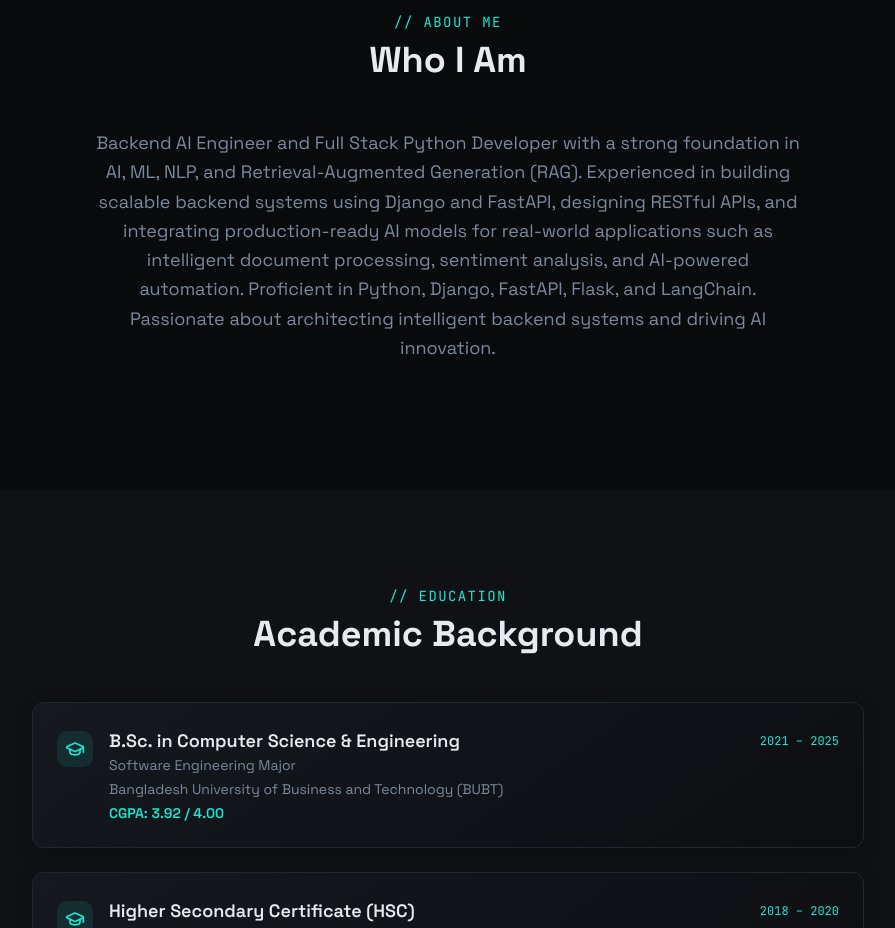
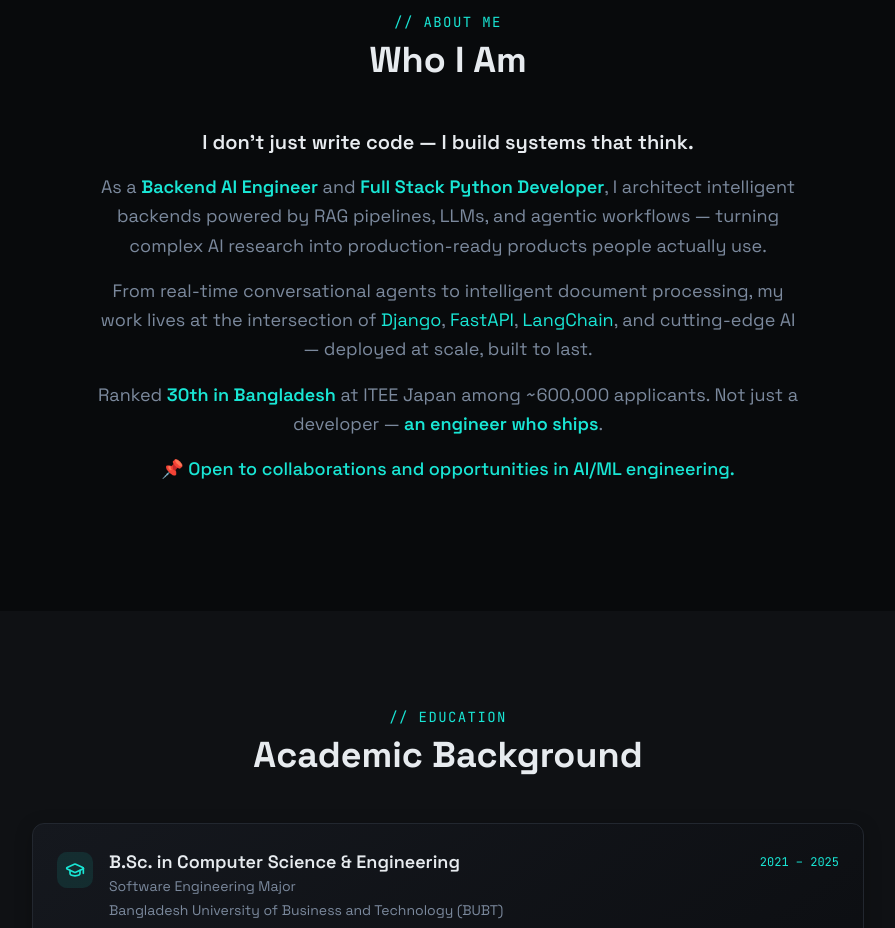
Before and after one commit to Arifuzzaman-Swapnil/Arifuzzaman-Swapnil-Portfolio, a React (Vite) app: page / in a window 1280 px wide. Shown: the part 980-1908 px from the top of the page, without its empty margins (192-1087 px from the left). Built offline with nearby package versions, Linux system fonts and the light colour scheme.

Commit message:
Update About Me Sections

```diff
--- a/index.html
+++ b/index.html
@@ -144,7 +144,7 @@
       "url": "https://md-arifuzzaman-swapnil.vercel.app",
       "image": "https://md-arifuzzaman-swapnil.vercel.app/favicon.png",
       "jobTitle": ["Backend AI Engineer", "Full Stack Python Developer", "AI Solutions Architect"],
-      "description": "Backend AI Engineer and Full Stack Python Developer with a strong foundation in AI, ML, NLP, and Retrieval-Augmented Generation (RAG). Experienced in building scalable backend systems using Django and FastAPI, designing RESTful APIs, and integrating production-ready AI models for real-world applications.",
+      "description": "Backend AI Engineer who builds systems that think. Architecting intelligent backends powered by RAG pipelines, LLMs, and agentic workflows using Django, FastAPI, and LangChain. Turning complex AI research into production-ready products deployed at scale. Ranked 30th in Bangladesh at ITEE Japan among ~600,000 applicants. An engineer who ships.",
       "email": "md.arifuzzamanswapnil@gmail.com",
       "telephone": "+8801722569839",
       "address": {
@@ -374,7 +374,11 @@
 
     <section id="about">
       <h2>About Me</h2>
-      <p>Backend AI Engineer and Full Stack Python Developer with a strong foundation in AI, ML, NLP, and Retrieval-Augmented Generation (RAG). Experienced in building scalable backend systems using Django and FastAPI, designing RESTful APIs, and integrating production-ready AI models for real-world applications such as intelligent document processing, sentiment analysis, and AI-powered automation. Proficient in Python, Django, FastAPI, Flask, and LangChain. Passionate about architecting intelligent backend systems and driving AI innovation.</p>
+      <p><strong>I don't just write code — I build systems that think.</strong></p>
+      <p>As a Backend AI Engineer and Full Stack Python Developer, I architect intelligent backends powered by RAG pipelines, LLMs, and agentic workflows — turning complex AI research into production-ready products people actually use.</p>
+      <p>From real-time conversational agents to intelligent document processing, my work lives at the intersection of Django, FastAPI, LangChain, and cutting-edge AI — deployed at scale, built to last.</p>
+      <p>Ranked 30th in Bangladesh at ITEE Japan among ~600,000 applicants. Not just a developer — an engineer who ships.</p>
+      <p><strong>📌 Open to collaborations and opportunities in AI/ML engineering.</strong></p>
     </section>
 
     <section id="education">
--- a/src/components/AboutSection.tsx
+++ b/src/components/AboutSection.tsx
@@ -5,21 +5,29 @@ const AboutSection = () => (
   <section id="about" className="py-24 px-6">
     <div className="container mx-auto max-w-3xl">
       <SectionHeader tag="// about me" title="Who I Am" />
-      <motion.p
-        className="text-muted-foreground text-lg leading-relaxed text-center"
+      <motion.div
+        className="text-muted-foreground text-lg leading-relaxed space-y-4 text-center"
         initial={{ opacity: 0, y: 20 }}
         whileInView={{ opacity: 1, y: 0 }}
         viewport={{ once: true }}
         transition={{ duration: 0.6, delay: 0.2 }}
       >
-        Backend AI Engineer and Full Stack Python Developer with a strong foundation in
-        AI, ML, NLP, and Retrieval-Augmented Generation (RAG). Experienced in building
-        scalable backend systems using Django and FastAPI, designing RESTful APIs, and
-        integrating production-ready AI models for real-world applications such as
-        intelligent document processing, sentiment analysis, and AI-powered automation.
-        Proficient in Python, Django, FastAPI, Flask, and LangChain. Passionate about
-        architecting intelligent backend systems and driving AI innovation.
-      </motion.p>
+        <p className="text-xl font-semibold text-foreground">
+          I don't just write code — I build systems that think.
+        </p>
+        <p>
+          As a <span className="text-primary font-semibold">Backend AI Engineer</span> and <span className="text-primary font-semibold">Full Stack Python Developer</span>, I architect intelligent backends powered by RAG pipelines, LLMs, and agentic workflows — turning complex AI research into production-ready products people actually use.
+        </p>
+        <p>
+          From real-time conversational agents to intelligent document processing, my work lives at the intersection of <span className="text-primary">Django</span>, <span className="text-primary">FastAPI</span>, <span className="text-primary">LangChain</span>, and cutting-edge AI — deployed at scale, built to last.
+        </p>
+        <p>
+          Ranked <span className="text-primary font-semibold">30th in Bangladesh</span> at ITEE Japan among ~600,000 applicants. Not just a developer — <span className="text-primary font-semibold">an engineer who ships</span>.
+        </p>
+        <p className="text-primary font-medium">
+          📌 Open to collaborations and opportunities in AI/ML engineering.
+        </p>
+      </motion.div>
     </div>
   </section>
 );
```
